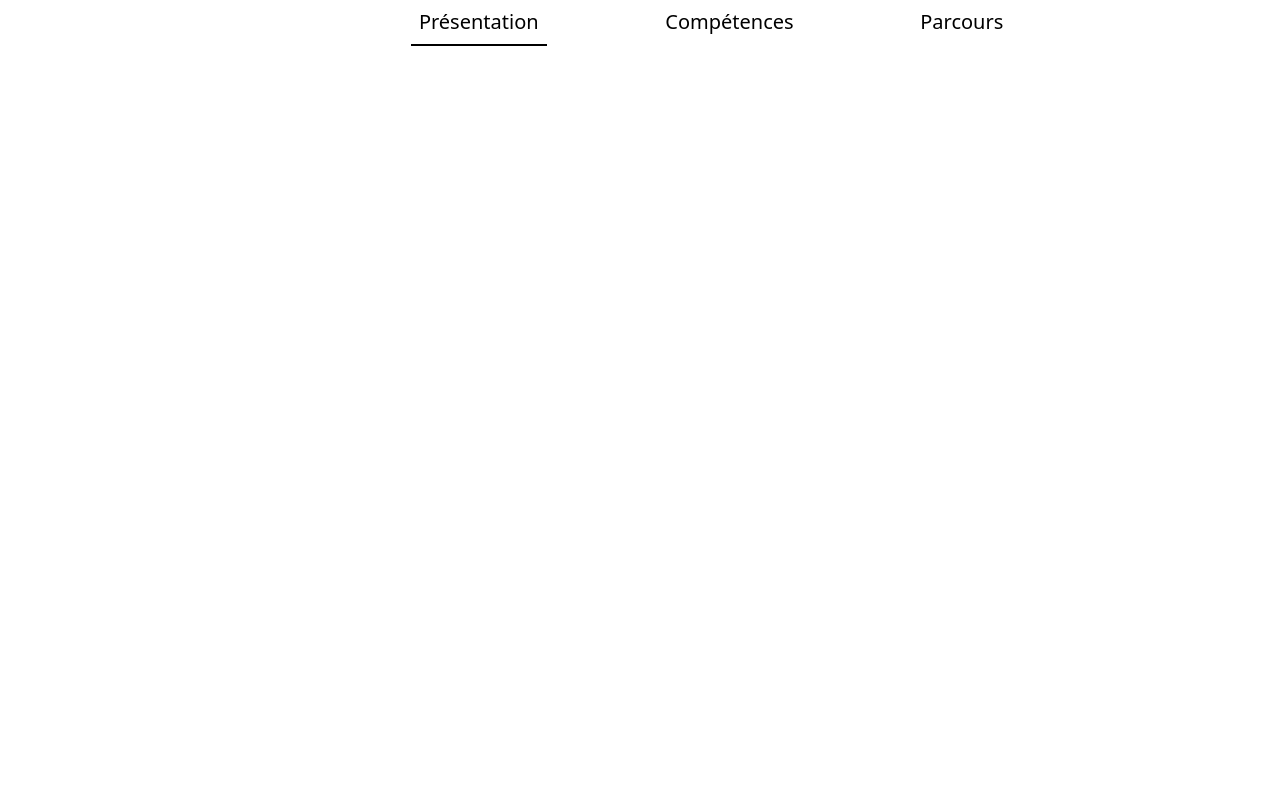
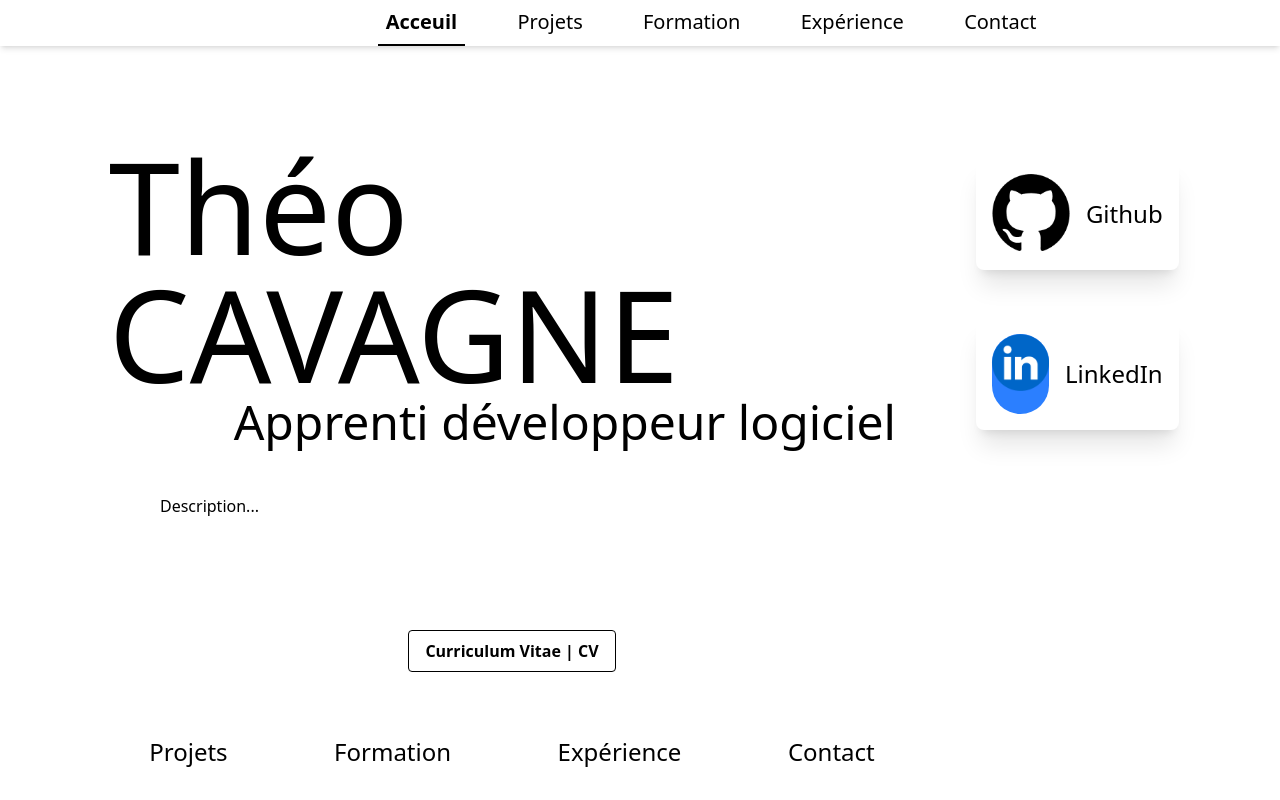
Before and after one commit to TheoCvg/theocvg.github.io, a website with bundled scripts: page index.html in a window 1280 px wide. Built offline with nearby package versions, Linux system fonts and the light colour scheme.

Commit message:
Fait la page d'acceuil

```diff
--- a/index.html
+++ b/index.html
@@ -8,17 +8,56 @@
     <title>Portfolio Théo Cavagne</title>
 </head>
 <body>
-    <nav class=" bg-white">
-        <div class="flex justify-end w-5/6">
-            <div class="flex justify-around text-xl w-4/6">
-                <a href="#" class="nav-item nav-active">Présentation</a>
-                <a href="#" class="nav-item">Compétences</a>
-                <a href="#" class="nav-item">Parcours</a>
+    <div class="flex flex-col h-dvh">
+        <nav class="bg-white shadow-md">
+            <div class="flex justify-end w-5/6">
+                <div class="flex justify-around text-xl w-4/6">
+                    <a href="#" class="nav-item nav-active">Acceuil</a>
+                    <a href="#" class="nav-item">Projets</a>
+                    <a href="#" class="nav-item">Formation</a>
+                    <a href="#" class="nav-item">Expérience</a>
+                    <a href="#" class="nav-item">Contact</a>
+                </div>
+            </div>
+        </nav>
+        <div class="flex-grow grid grid-cols-[5%_70%_20%_5%] mt-24">
+            <div class="col-start-2 flex flex-col">
+                <div class="grid grid-cols-[5%_90%_5%]">
+                    <p class="text-9xl col-start-2">Théo CAVAGNE</p>
+                    <p class="text-5xl col-start-2 col-span-2 text-right mr-16">Apprenti développeur logiciel</p>
+                </div>
+                <div class="flex-grow m-8">
+                    <p class="ml-16 my-4">Description...</p>
+                </div>
+                <div class="flex justify-center">
+                    <a href="CV-CAVAGNE-Theo.pdf" download="CV_Theo_Cavagne.pdf">
+                        <button class="bg-transparent hover:bg-black font-semibold hover:text-white py-2 px-4 border border-black hover:border-transparent rounded">Curriculum Vitae | CV</button>
+                    </a>
+                </div>
+                <div class="flex justify-around mt-8 p-8 text-2xl">
+                    <p>Projets</p>
+                    <p>Formation</p>
+                    <p>Expérience</p>
+                    <p>Contact</p>
+                </div>
+            </div>
+
+            <div class="col-start-3 flex flex-col w-11/12 gap-4">
+                <a href="https://github.com/TheoCvg" target="_blank" class="flex bg-white shadow-xl rounded-lg p-4 m-4">
+                    <div class="bg-white w-20 h-20 rounded-full">
+                        <img src="./src/images/github-logo.png" alt="Github logo">
+                    </div>
+                    <p class="self-center ml-4 text-2xl">Github</p>
+                </a>
+                <a href="https://www.linkedin.com/in/theo-cavagne/" target="_blank" class="flex bg-white shadow-xl rounded-lg p-4 m-4">
+                    <div class="bg-blue-500 w-20 h-20 rounded-full">
+                        <img src="./src/images/linkedin-logo.png" alt="LinkedIn logo">
+                    </div>
+                    <p class="self-center ml-4 text-2xl">LinkedIn</p>
+                </a>
             </div>
         </div>
-    </nav>
-    <main >
-    </main>
+    </div>
     <footer></footer>
 </body>
 </html>
--- a/package.json
+++ b/package.json
@@ -1,5 +1,5 @@
 {
   "devDependencies": {
-    "tailwindcss": "^3.4.10"
+    "tailwindcss": "^4.0.17"
   }
 }
--- a/src/css/input.css
+++ b/src/css/input.css
@@ -1,12 +1,12 @@
-@tailwind base;
-@tailwind components;
-@tailwind utilities;
+@import "tailwindcss";
 
 @layer components {
     .nav-active {
         --tw-border-opacity: 1;
         border-color: rgb(0 0 0 / var(--tw-border-opacity)) /* #000000 */;
         border-bottom-width: 2px;
+        font-weight: bold;
+
     }
     .nav-item {
         padding-top: 0.5rem /* 8px */;
```
Also changed, not shown: src/css/output.css, src/images/github-logo.png (added), src/images/linkedin-logo.png (added), 2 other files.
